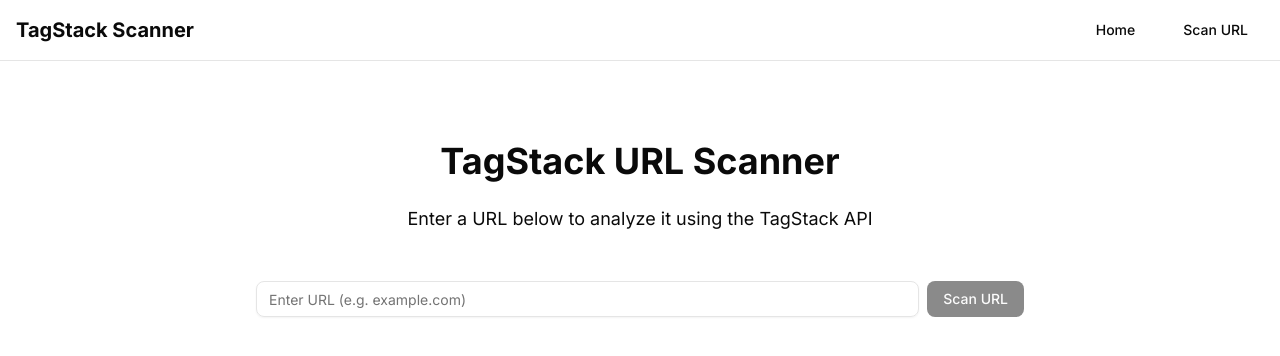
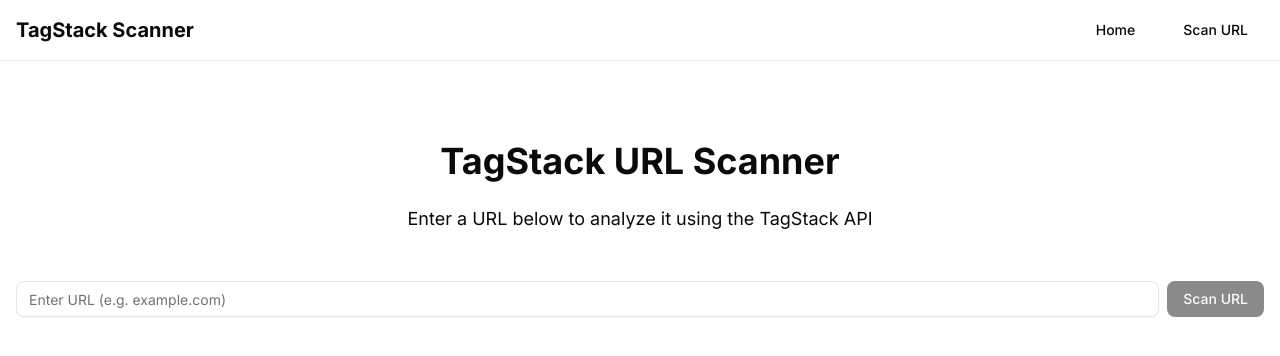
Before and after one commit to drilon-searchmind/tagstack-api-stracker, a Next.js app: page / in a window 1280 px wide. Shown: the top 356 px of the page. Built offline with nearby package versions, Linux system fonts and the light colour scheme.

Commit message:
:hammer: integrated CustomScanGTM component with tagstack API

```diff
--- a/src/components/forms/ScanUrlForm.jsx
+++ b/src/components/forms/ScanUrlForm.jsx
@@ -69,7 +69,7 @@
     };
 
     return (
-        <div className="w-full max-w-3xl">
+        <div className="w-full max-w-7xl">
             <form onSubmit={handleSubmit} className="space-y-4">
                 <div className="flex gap-2">
                     <Input
```
